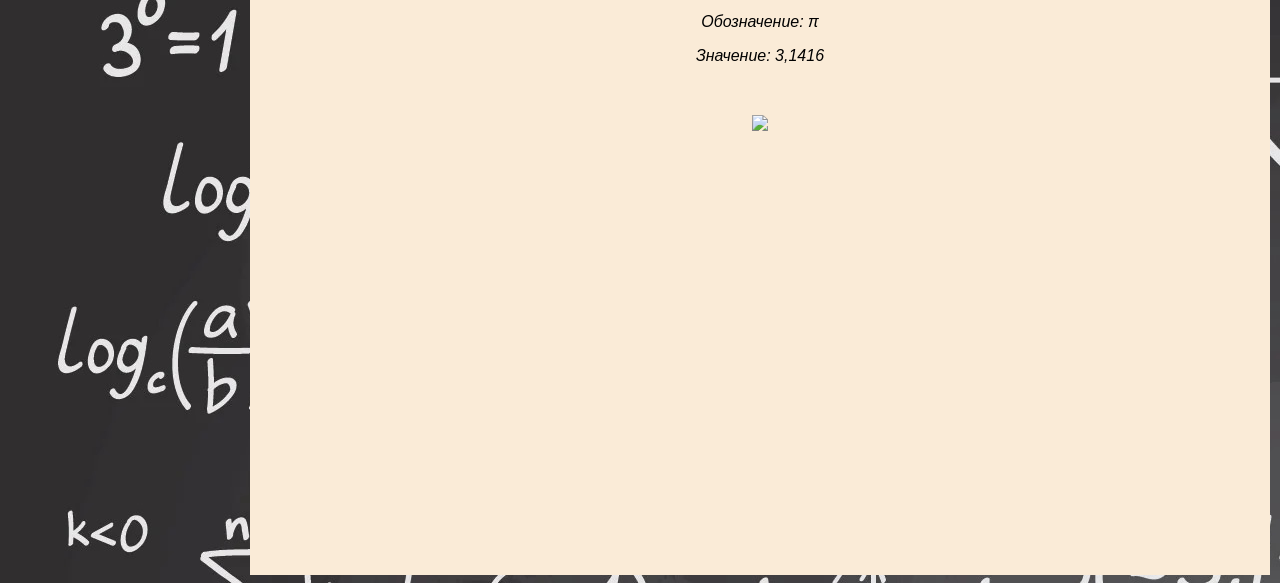
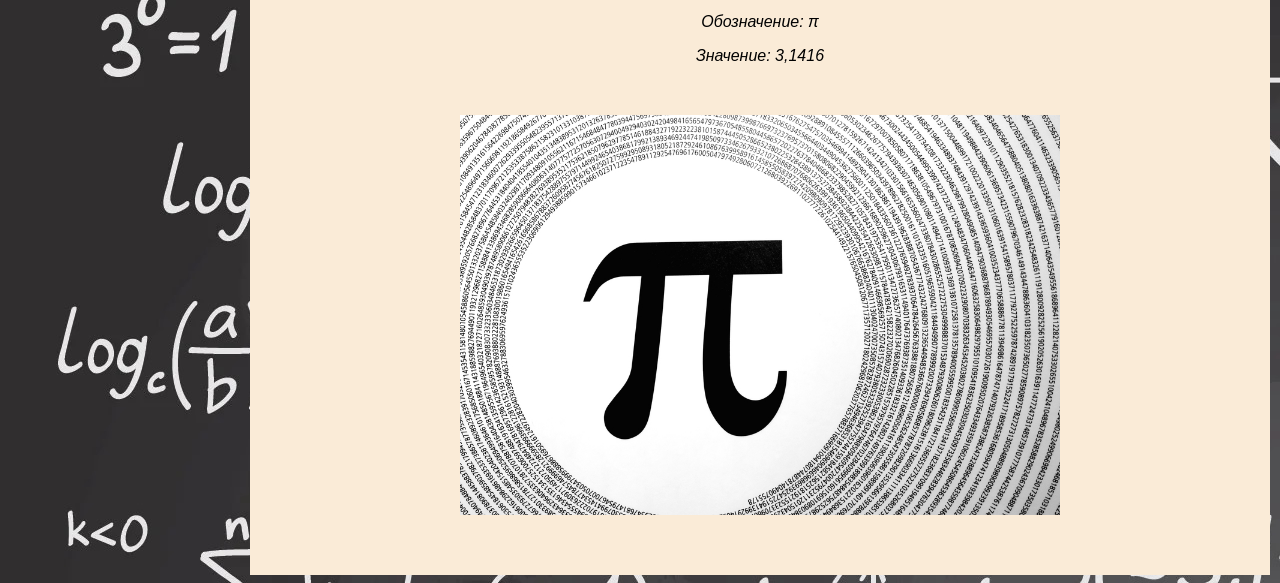
Before and after one commit to monsieown/mathsch19, a plain HTML site: page numpi.html in a window 1280 px wide. Shown: the part 217-800 px from the top of the page. Drawn offline with Linux system fonts and the light colour scheme; files whose address does not match are found by name.

Commit message:
Update numpi.html

```diff
--- a/numpi.html
+++ b/numpi.html
@@ -26,7 +26,7 @@
             <p class="italic">Обозначение: π</p>
             <p class="italic">Значение: 3,1416</p>
                 <div class="img-cont">
-                    <img src="pinum.jpg" width="600">
+                    <img src="img/pinum.jpg" width="600">
                 </div>
         </div>
     </div>
```
